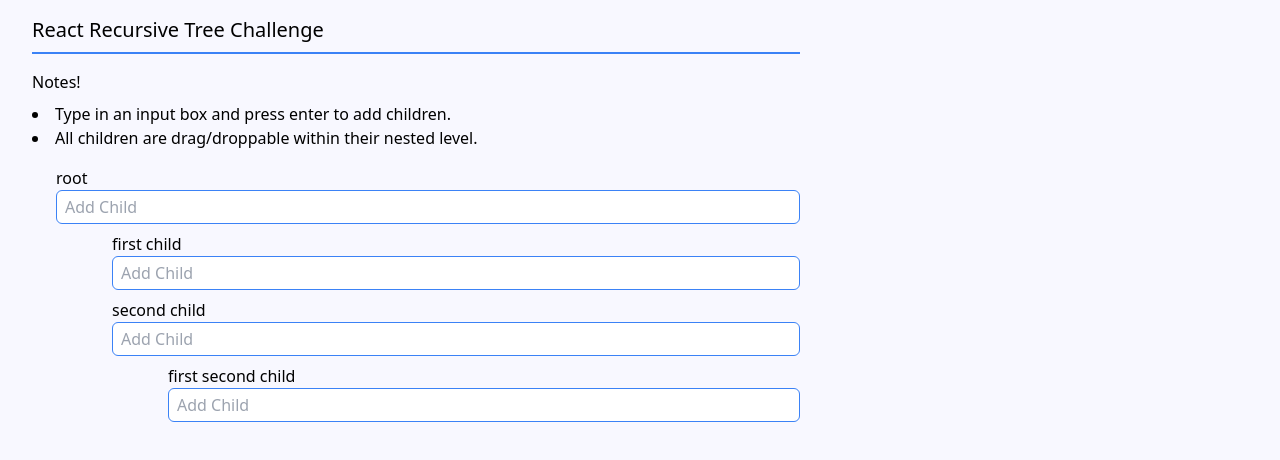
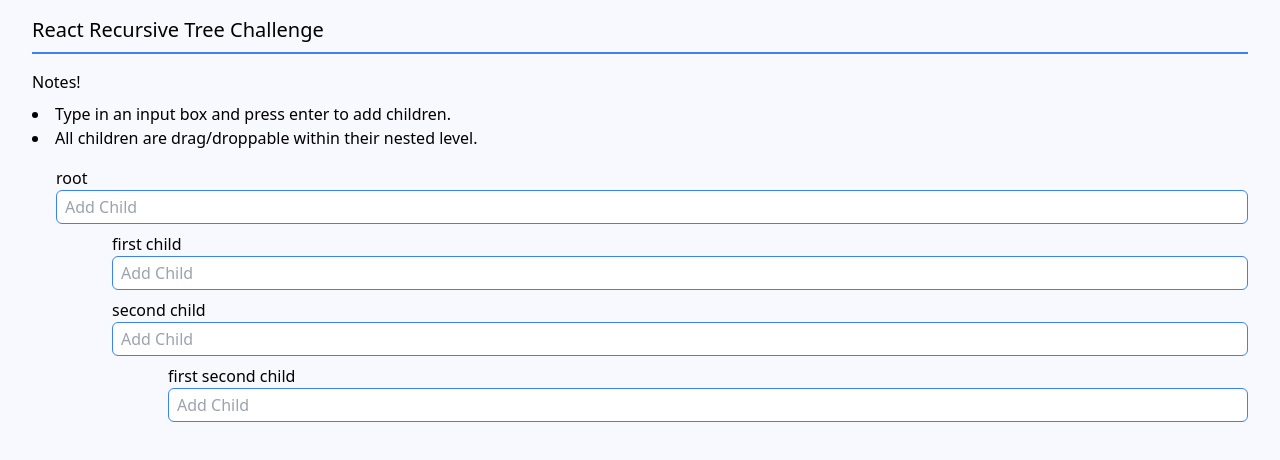
Before and after one commit to cam-peck/groundwork-react-solution, a React app: page / in a window 1280 px wide. Shown: the top 460 px of the page. Built offline with nearby package versions, Linux system fonts and the light colour scheme; the HTML template or start-up script is replaced by a standard one.

Commit message:
add w-full to each section to take up full screen area

```diff
--- a/src/app.tsx
+++ b/src/app.tsx
@@ -5,7 +5,7 @@ import Header from './components/header';
 
 export default function App() {
   return (
-    <main className="max-w-6xl pl-8 pr-8">
+    <main className="pl-8 pr-8">
       <Header />
       <Tree {...root}/>
     </main>
--- a/src/components/header.tsx
+++ b/src/components/header.tsx
@@ -4,7 +4,7 @@ export default function Header() {
   return (
     <header className="mt-4 mb-4">
       <h1 className="text-xl">React Recursive Tree Challenge</h1>
-      <hr className="w-full max-w-3xl border mt-2 border-blue-500 mb-4" />
+      <hr className="border mt-2 border-blue-500 mb-4" />
       <div>
         <ul className="mb-2">Notes!</ul>
         <li>Type in an input box and press enter to add children.</li>
--- a/src/components/tree.tsx
+++ b/src/components/tree.tsx
@@ -81,7 +81,7 @@ export default function Tree({ name, children }: DataNode) {
   const duplicateErrorText = <p className="text-red-500 italic">A node with that name already exists.</p>
 
   return (
-    <section className="pl-6 w-full max-w-3xl mb-2">
+    <section className="pl-6 w-full mb-2">
       {/* Node */}
       <div>
         <h4>{name}</h4>
```
